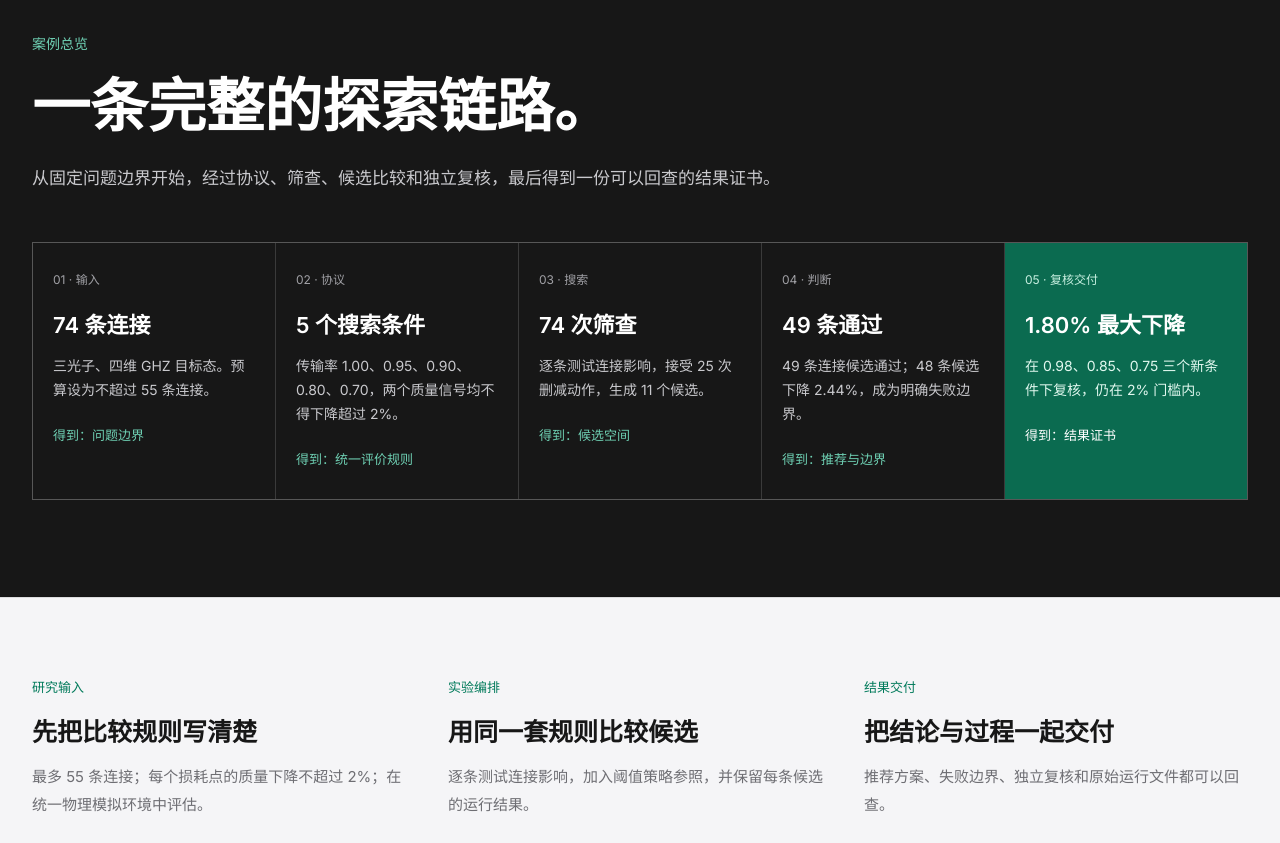
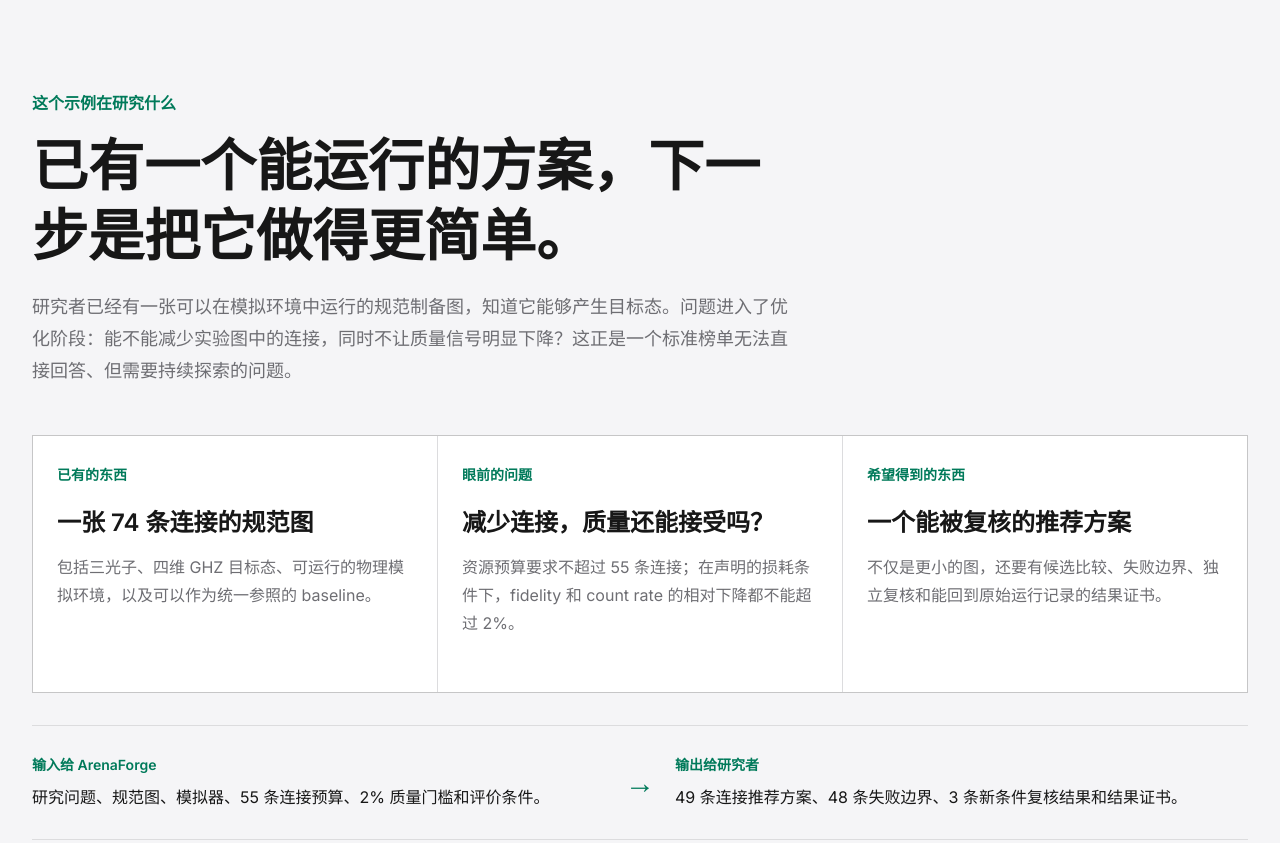
Before and after one commit to Yulivu/ArenaForge, an Astro site in the folder web/: page /ArenaForge/case in a window 1280 px wide. Shown: the part 740-1583 px from the top of the page. Built offline with nearby package versions, Linux system fonts and the light colour scheme; Astro itself is replaced by a stand-in of ours.

Commit message:
Refine workflow hierarchy and case introduction

```diff
--- a/web/src/pages/case.astro
+++ b/web/src/pages/case.astro
@@ -12,53 +12,85 @@
   <main>
     <section class="mx-auto grid max-w-7xl gap-10 px-5 py-16 md:grid-cols-[.9fr_1.1fr] md:px-8 md:py-24">
       <div class="reveal self-center">
-        <p class="mb-5 text-[14px] font-medium text-forge">完整验证案例 · 一次实际运行</p>
+        <p class="mb-6 inline-flex bg-forge px-4 py-2 text-[18px] font-semibold text-white">验证案例</p>
         <h1 class="text-[50px] font-semibold leading-[1.06] text-ink md:text-[76px]">在质量门槛内，把 74 条连接压到 49 条。</h1>
-        <p class="mt-6 text-[20px] font-medium leading-8 text-ink">量子纠缠制备图简化</p>
-        <p class="mt-4 max-w-xl text-[18px] leading-8 text-muted">这不是一个单点结果展示。下面完整展开问题如何被固定、候选如何生成、失败如何留下，以及推荐方案如何在新条件下复核。</p>
+        <p class="mt-6 text-[24px] font-semibold leading-8 text-ink">示例：量子纠缠制备图简化</p>
+        <p class="mt-4 max-w-xl text-[19px] leading-8 text-muted">这是 ArenaForge 的一项完整验证案例。页面会说明研究者已经有什么、此刻遇到什么问题、提供哪些输入，以及系统最后交付什么结果。</p>
       </div>
       <figure class="reveal m-0 border border-black/10 bg-paper p-3">
         <img src={`${base}assets/quantum-optics-case.png`} alt="根据推荐候选的真实连接数据绘制的量子纠缠制备图。" class="block h-auto w-full" width="1440" height="900" />
       </figure>
     </section>
 
+    <section class="border-y border-black/10 bg-paper">
+      <div class="mx-auto max-w-7xl px-5 py-16 md:px-8 md:py-24">
+        <div class="reveal max-w-3xl">
+          <p class="mb-4 text-[16px] font-semibold text-forge">这个示例在研究什么</p>
+          <h2 class="text-[38px] font-semibold leading-tight text-ink md:text-[56px]">已有一个能运行的方案，下一步是把它做得更简单。</h2>
+          <p class="mt-5 text-[18px] leading-8 text-muted">研究者已经有一张可以在模拟环境中运行的规范制备图，知道它能够产生目标态。问题进入了优化阶段：能不能减少实验图中的连接，同时不让质量信号明显下降？这正是一个标准榜单无法直接回答、但需要持续探索的问题。</p>
+        </div>
+        <div class="reveal mt-12 grid gap-px border border-black/10 bg-black/10 md:grid-cols-3">
+          <article class="bg-white px-6 py-7 md:min-h-64">
+            <p class="text-[14px] font-semibold text-forge">已有的东西</p>
+            <h3 class="mt-5 text-[24px] font-semibold text-ink">一张 74 条连接的规范图</h3>
+            <p class="mt-3 text-[16px] leading-7 text-muted">包括三光子、四维 GHZ 目标态、可运行的物理模拟环境，以及可以作为统一参照的 baseline。</p>
+          </article>
+          <article class="bg-white px-6 py-7 md:min-h-64">
+            <p class="text-[14px] font-semibold text-forge">眼前的问题</p>
+            <h3 class="mt-5 text-[24px] font-semibold text-ink">减少连接，质量还能接受吗？</h3>
+            <p class="mt-3 text-[16px] leading-7 text-muted">资源预算要求不超过 55 条连接；在声明的损耗条件下，fidelity 和 count rate 的相对下降都不能超过 2%。</p>
+          </article>
+          <article class="bg-white px-6 py-7 md:min-h-64">
+            <p class="text-[14px] font-semibold text-forge">希望得到的东西</p>
+            <h3 class="mt-5 text-[24px] font-semibold text-ink">一个能被复核的推荐方案</h3>
+            <p class="mt-3 text-[16px] leading-7 text-muted">不仅是更小的图，还要有候选比较、失败边界、独立复核和能回到原始运行记录的结果证书。</p>
+          </article>
+        </div>
+        <div class="reveal mt-8 grid gap-5 border-y border-black/10 py-7 md:grid-cols-[1fr_auto_1fr] md:items-center">
+          <div><p class="text-[14px] font-semibold text-forge">输入给 ArenaForge</p><p class="mt-2 text-[16px] leading-7 text-ink">研究问题、规范图、模拟器、55 条连接预算、2% 质量门槛和评价条件。</p></div>
+          <div class="text-center text-[30px] text-forge" aria-hidden="true">→</div>
+          <div><p class="text-[14px] font-semibold text-forge">输出给研究者</p><p class="mt-2 text-[16px] leading-7 text-ink">49 条连接推荐方案、48 条失败边界、3 条新条件复核结果和结果证书。</p></div>
+        </div>
+      </div>
+    </section>
+
     <section class="border-y border-black/10 bg-ink text-white">
       <div class="mx-auto max-w-7xl px-5 py-16 md:px-8 md:py-24">
         <div class="reveal max-w-3xl">
-          <p class="mb-4 text-[14px] font-medium text-[#6fd1b4]">案例总览</p>
+          <p class="mb-4 text-[18px] font-semibold text-[#6fd1b4]">案例总览</p>
           <h2 class="text-[38px] font-semibold leading-tight md:text-[58px]">一条完整的探索链路。</h2>
           <p class="mt-5 text-[17px] leading-8 text-[#c9c9cd]">从固定问题边界开始，经过协议、筛查、候选比较和独立复核，最后得到一份可以回查的结果证书。</p>
         </div>
         <div class="reveal mt-12 grid gap-px overflow-hidden border border-white/15 bg-white/15 md:grid-cols-5">
-          <article class="bg-ink px-5 py-7 md:min-h-64">
-            <p class="text-[12px] text-[#a1a1a6]">01 · 输入</p>
-            <h3 class="mt-5 text-[22px] font-semibold">74 条连接</h3>
-            <p class="mt-3 text-[14px] leading-6 text-[#c9c9cd]">三光子、四维 GHZ 目标态。预算设为不超过 55 条连接。</p>
-            <p class="mt-6 text-[13px] font-medium text-[#6fd1b4]">得到：问题边界</p>
+          <article class="bg-[#0b6b50] px-5 py-7 md:min-h-64">
+            <p class="text-[14px] text-[#d8f7eb]">01 · 输入</p>
+            <h3 class="mt-5 text-[24px] font-semibold">74 条连接</h3>
+            <p class="mt-3 text-[15px] leading-7 text-[#e1f8ef]">三光子、四维 GHZ 目标态。预算设为不超过 55 条连接。</p>
+            <p class="mt-6 text-[14px] font-semibold text-white">得到：问题边界</p>
           </article>
           <article class="bg-ink px-5 py-7 md:min-h-64">
-            <p class="text-[12px] text-[#a1a1a6]">02 · 协议</p>
-            <h3 class="mt-5 text-[22px] font-semibold">5 个搜索条件</h3>
-            <p class="mt-3 text-[14px] leading-6 text-[#c9c9cd]">传输率 1.00、0.95、0.90、0.80、0.70，两个质量信号均不得下降超过 2%。</p>
-            <p class="mt-6 text-[13px] font-medium text-[#6fd1b4]">得到：统一评价规则</p>
+            <p class="text-[14px] text-[#a1a1a6]">02 · 协议</p>
+            <h3 class="mt-5 text-[24px] font-semibold">5 个搜索条件</h3>
+            <p class="mt-3 text-[15px] leading-7 text-[#c9c9cd]">传输率 1.00、0.95、0.90、0.80、0.70，两个质量信号均不得下降超过 2%。</p>
+            <p class="mt-6 text-[14px] font-semibold text-[#6fd1b4]">得到：统一评价规则</p>
           </article>
           <article class="bg-ink px-5 py-7 md:min-h-64">
-            <p class="text-[12px] text-[#a1a1a6]">03 · 搜索</p>
-            <h3 class="mt-5 text-[22px] font-semibold">74 次筛查</h3>
-            <p class="mt-3 text-[14px] leading-6 text-[#c9c9cd]">逐条测试连接影响，接受 25 次删减动作，生成 11 个候选。</p>
-            <p class="mt-6 text-[13px] font-medium text-[#6fd1b4]">得到：候选空间</p>
+            <p class="text-[14px] text-[#a1a1a6]">03 · 搜索</p>
+            <h3 class="mt-5 text-[24px] font-semibold">74 次筛查</h3>
+            <p class="mt-3 text-[15px] leading-7 text-[#c9c9cd]">逐条测试连接影响，接受 25 次删减动作，生成 11 个候选。</p>
+            <p class="mt-6 text-[14px] font-semibold text-[#6fd1b4]">得到：候选空间</p>
           </article>
           <article class="bg-ink px-5 py-7 md:min-h-64">
-            <p class="text-[12px] text-[#a1a1a6]">04 · 判断</p>
-            <h3 class="mt-5 text-[22px] font-semibold">49 条通过</h3>
-            <p class="mt-3 text-[14px] leading-6 text-[#c9c9cd]">49 条连接候选通过；48 条候选下降 2.44%，成为明确失败边界。</p>
-            <p class="mt-6 text-[13px] font-medium text-[#6fd1b4]">得到：推荐与边界</p>
+            <p class="text-[14px] text-[#a1a1a6]">04 · 判断</p>
+            <h3 class="mt-5 text-[24px] font-semibold">49 条通过</h3>
+            <p class="mt-3 text-[15px] leading-7 text-[#c9c9cd]">49 条连接候选通过；48 条候选下降 2.44%，成为明确失败边界。</p>
+            <p class="mt-6 text-[14px] font-semibold text-[#6fd1b4]">得到：推荐与边界</p>
           </article>
           <article class="bg-[#0b6b50] px-5 py-7 md:min-h-64">
-            <p class="text-[12px] text-[#c8f0e1]">05 · 复核交付</p>
-            <h3 class="mt-5 text-[22px] font-semibold">1.80% 最大下降</h3>
-            <p class="mt-3 text-[14px] leading-6 text-[#e1f8ef]">在 0.98、0.85、0.75 三个新条件下复核，仍在 2% 门槛内。</p>
-            <p class="mt-6 text-[13px] font-medium text-white">得到：结果证书</p>
+            <p class="text-[14px] text-[#c8f0e1]">05 · 输出</p>
+            <h3 class="mt-5 text-[24px] font-semibold">1.80% 最大下降</h3>
+            <p class="mt-3 text-[15px] leading-7 text-[#e1f8ef]">在 0.98、0.85、0.75 三个新条件下复核，仍在 2% 门槛内。</p>
+            <p class="mt-6 text-[14px] font-semibold text-white">得到：结果证书</p>
           </article>
         </div>
       </div>
```
Also changed, not shown: web/src/pages/index.astro (+12 -14 lines).
